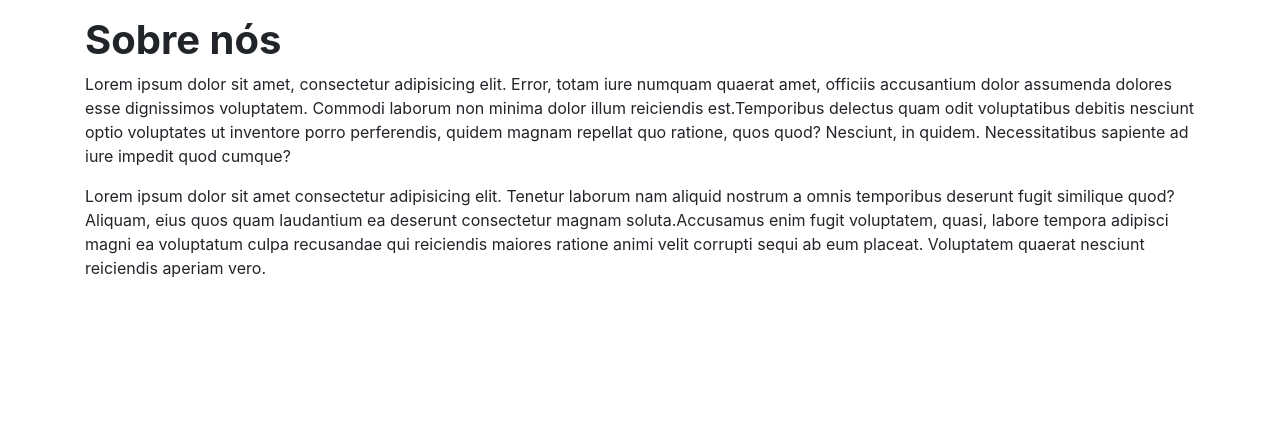
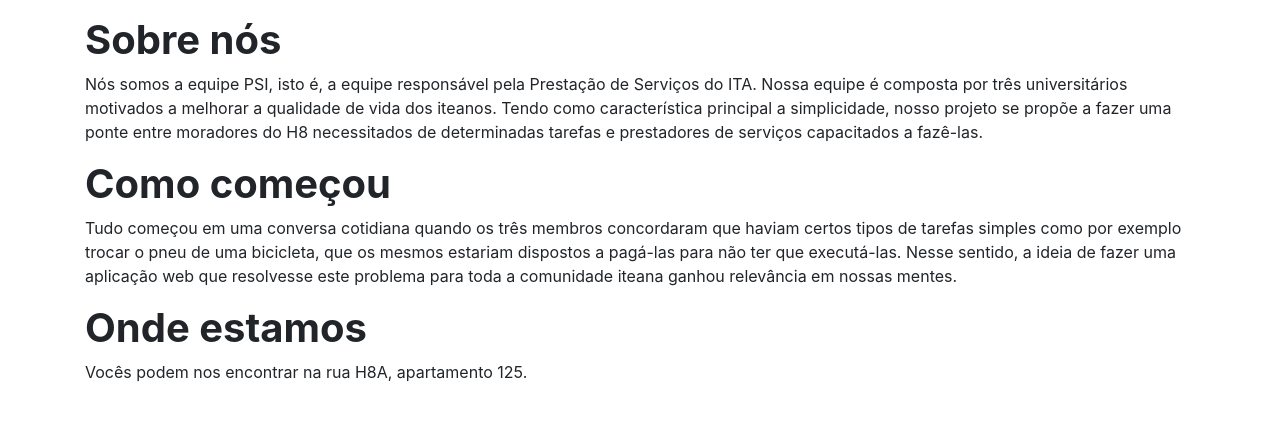
Before and after one commit to RafaelStudartDiPiero/PSI, a Django app: page /about/ in a window 1280 px wide. Shown: the part 79-500 px from the top of the page. Run offline with Django 4.2, Linux system fonts and the light colour scheme.

Commit message:
WitringHome done

```diff
--- a/templates/about.html
+++ b/templates/about.html
@@ -7,19 +7,19 @@
 <div class="container my-3">
     <h1 class="font-weight-bold">Sobre nós</h1>
     <p>
-        Lorem ipsum dolor sit amet, consectetur adipisicing elit. Error, totam iure numquam quaerat amet, officiis
-        accusantium dolor assumenda dolores esse dignissimos voluptatem. Commodi laborum non minima dolor illum
-        reiciendis est.Temporibus delectus quam odit voluptatibus debitis nesciunt optio voluptates ut inventore porro
-        perferendis, quidem magnam repellat quo ratione, quos quod? Nesciunt, in quidem. Necessitatibus sapiente ad iure
-        impedit quod cumque?
+        Nós somos a equipe PSI, isto é, a equipe responsável pela Prestação de Serviços do ITA. Nossa equipe é composta por três universitários
+        motivados a melhorar a qualidade de vida dos iteanos. Tendo como característica principal a simplicidade, nosso projeto se propõe a fazer uma ponte entre moradores do H8 necessitados
+        de determinadas tarefas e prestadores de serviços capacitados a fazê-las.
     </p>
+    <h1 class="font-weight-bold">Como começou</h1>
     <p>
-        Lorem ipsum dolor sit amet consectetur adipisicing elit. Tenetur laborum nam aliquid nostrum a omnis temporibus
-        deserunt fugit similique quod? Aliquam, eius quos quam laudantium ea deserunt consectetur magnam
-        soluta.Accusamus enim fugit voluptatem, quasi, labore tempora adipisci magni ea voluptatum culpa recusandae qui
-        reiciendis maiores ratione animi velit corrupti sequi ab eum placeat. Voluptatem quaerat nesciunt reiciendis
-        aperiam vero.
+        Tudo começou em uma conversa cotidiana quando os três membros concordaram que haviam certos tipos de tarefas simples como por exemplo
+        trocar o pneu de uma bicicleta, que os mesmos estariam dispostos a pagá-las para não ter que executá-las. Nesse sentido, a ideia de
+        fazer uma aplicação web que resolvesse este problema  para toda a comunidade iteana ganhou relevância em nossas mentes.
+
     </p>
+    <h1 class="font-weight-bold">Onde estamos</h1>
+    <p>Vocês podem nos encontrar na rua H8A, apartamento 125.</p>
 </div>
 
 {% endblock content %}
```
